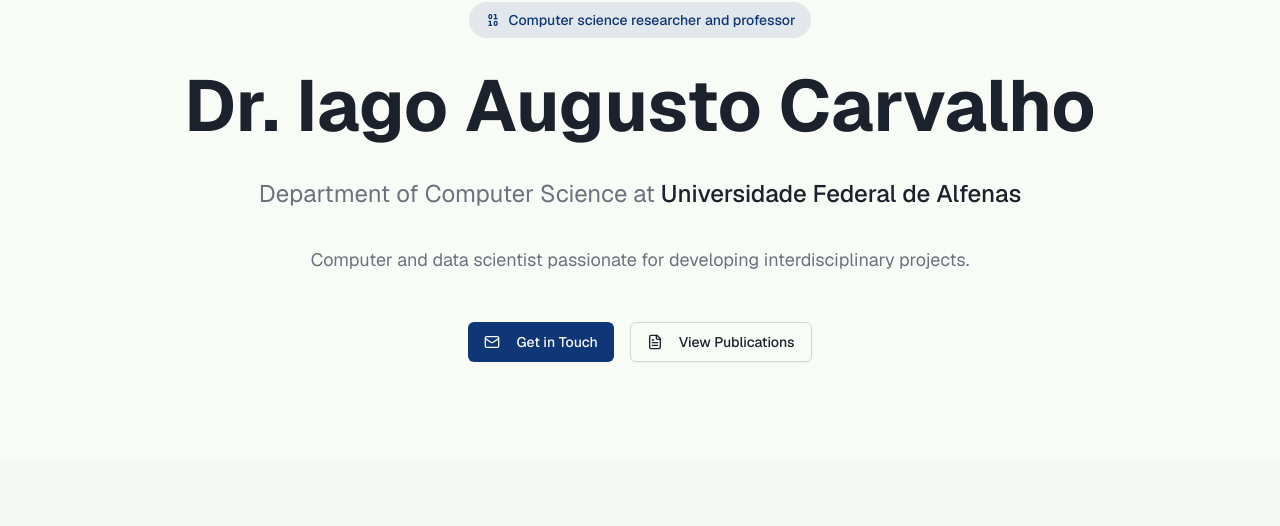
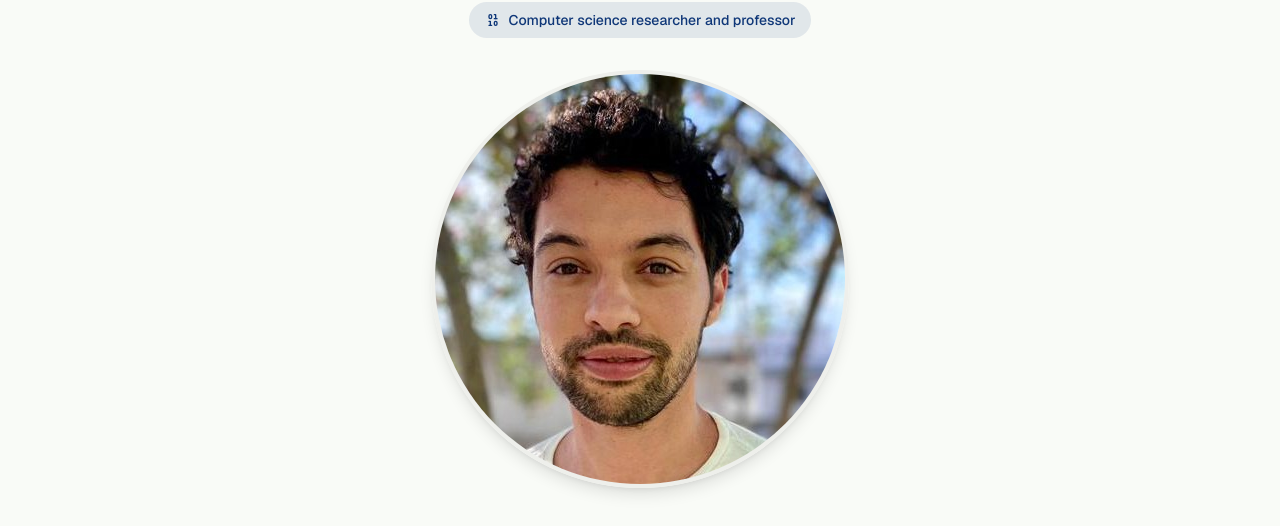
Before and after one commit to iagoac/iagoac.github.io, a Next.js app in the folder src/: page / in a window 1280 px wide. Shown: the part 158-684 px from the top of the page. Built offline with nearby package versions, Linux system fonts and the light colour scheme; no server answers.

Commit message:
feat: posting a photo of me

```diff
--- a/src/components/hero.tsx
+++ b/src/components/hero.tsx
@@ -9,6 +9,10 @@ export function Hero() {
           <div className="inline-flex items-center gap-2 px-4 py-2 rounded-full bg-primary/10 text-primary text-sm font-medium">
             <Binary className="h-4 w-4" />
             Computer science researcher and professor
+          </div>
+
+          <div className="rounded-full border-4 border-muted overflow-hidden mx-auto shadow-lg shadow-inner">
+            <img src="/iago.jpg" alt="Dr. Iago Augusto Carvalho" className="w-full h-full object-cover" />
           </div>
 
           <h1 className="text-4xl md:text-6xl lg:text-7xl font-bold text-foreground text-balance">Dr. Iago Augusto Carvalho</h1>
```
Also changed, not shown: src/public/iago.jpg (added).
